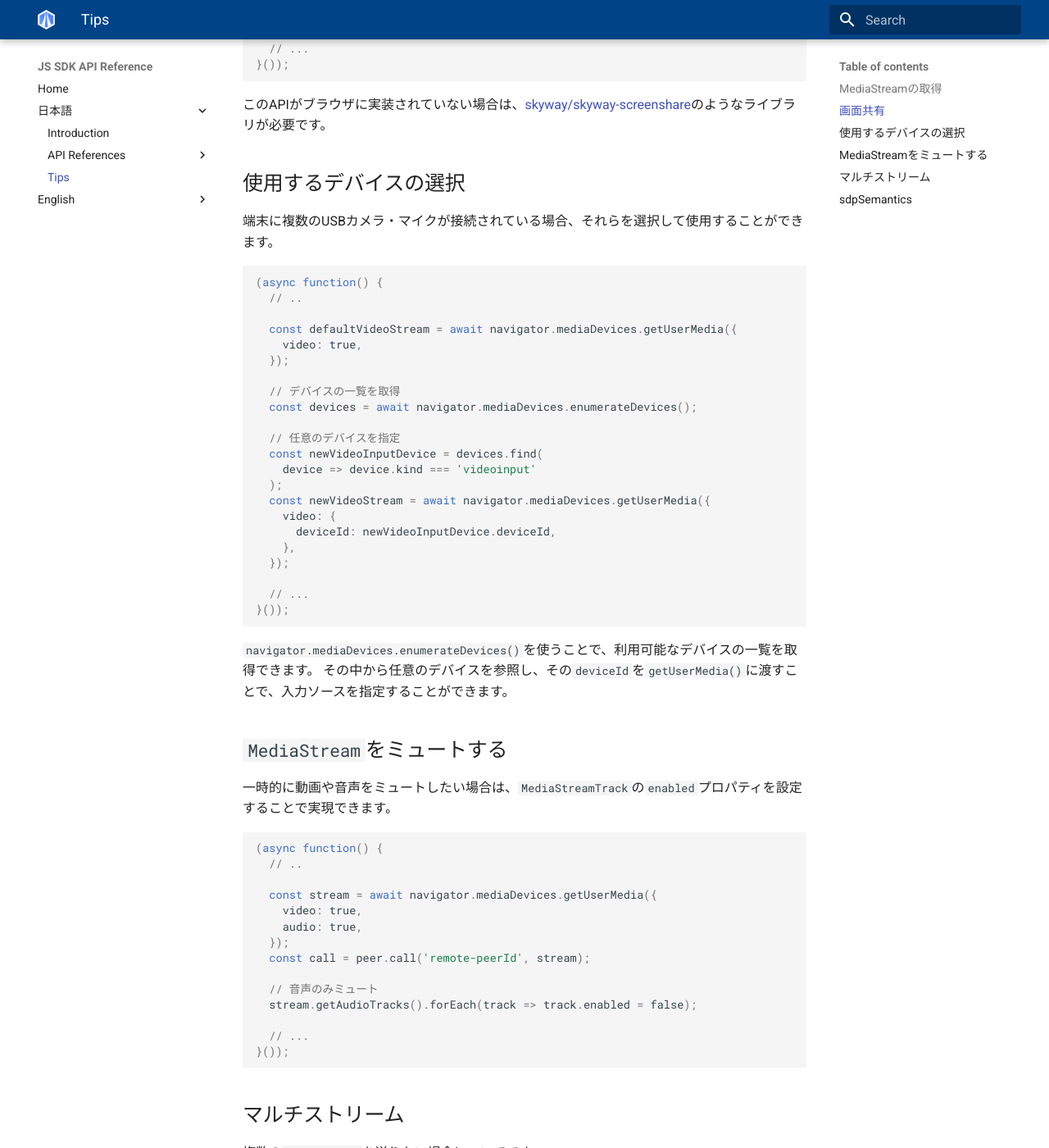
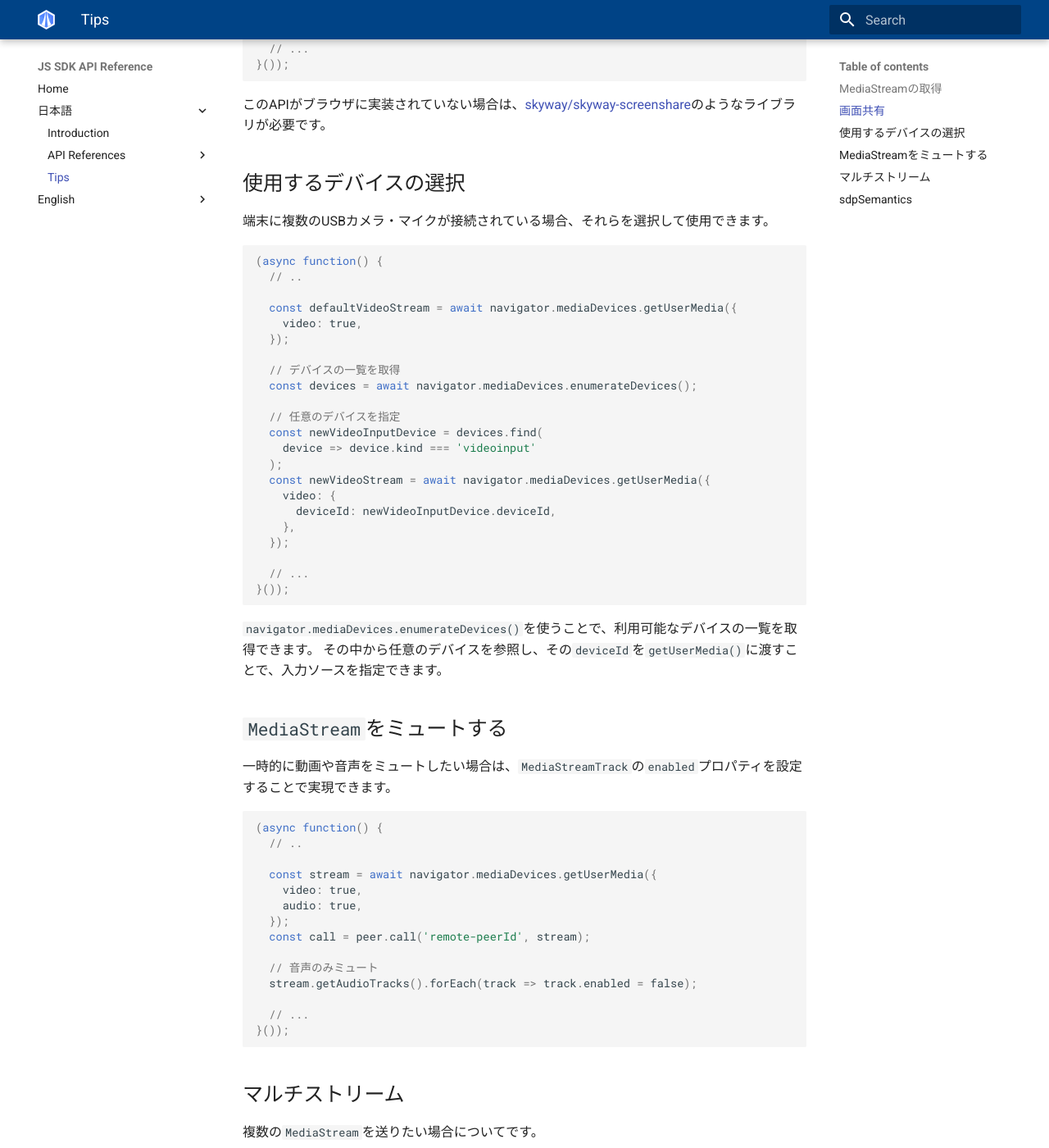
Before and after one commit to skyway/skyway-js-sdk-doc, an MkDocs documentation site: the page built from docs/ja/tips.md, in a window 1280 px wide and 1400 px high, scrolled down 1078 px. Shown: the whole window at 82% size. Built offline with MkDocs 1.6.1 and Material for MkDocs 9.7.7, drawn with Linux system fonts in a browser that asks for light colours; old or Windows-style settings are respelled for this version of MkDocs.

````diff
--- a/docs/ja/tips.md
+++ b/docs/ja/tips.md
@@ -48,7 +48,7 @@
 
 ## 使用するデバイスの選択
 
-端末に複数のUSBカメラ・マイクが接続されている場合、それらを選択して使用することができます。
+端末に複数のUSBカメラ・マイクが接続されている場合、それらを選択して使用できます。
 
 ```js
 (async function() {
@@ -76,7 +76,7 @@
 ```
 
 `navigator.mediaDevices.enumerateDevices()`を使うことで、利用可能なデバイスの一覧を取得できます。
-その中から任意のデバイスを参照し、その`deviceId`を`getUserMedia()`に渡すことで、入力ソースを指定することができます。
+その中から任意のデバイスを参照し、その`deviceId`を`getUserMedia()`に渡すことで、入力ソースを指定できます。
 
 ## `MediaStream`をミュートする
 
````
Also changed, not shown: docs/en/tips.md (+0 -1 lines).
